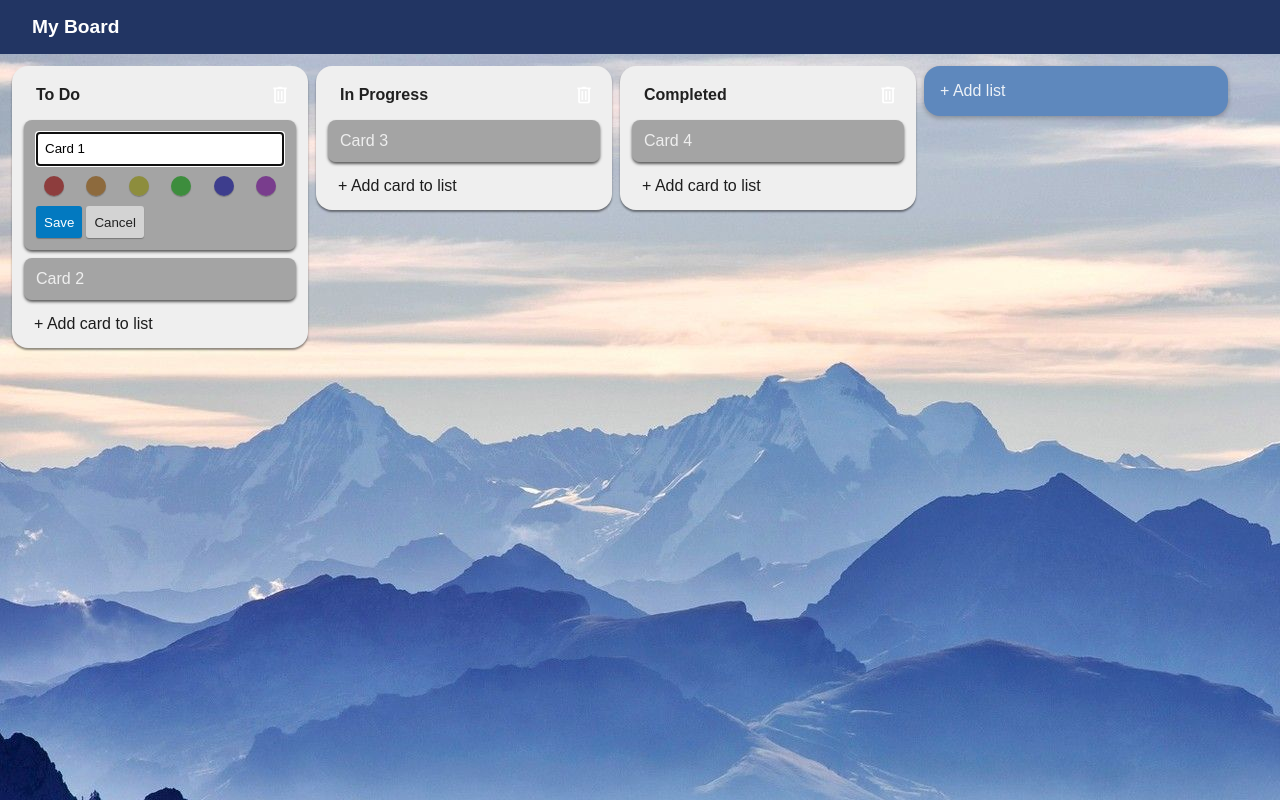
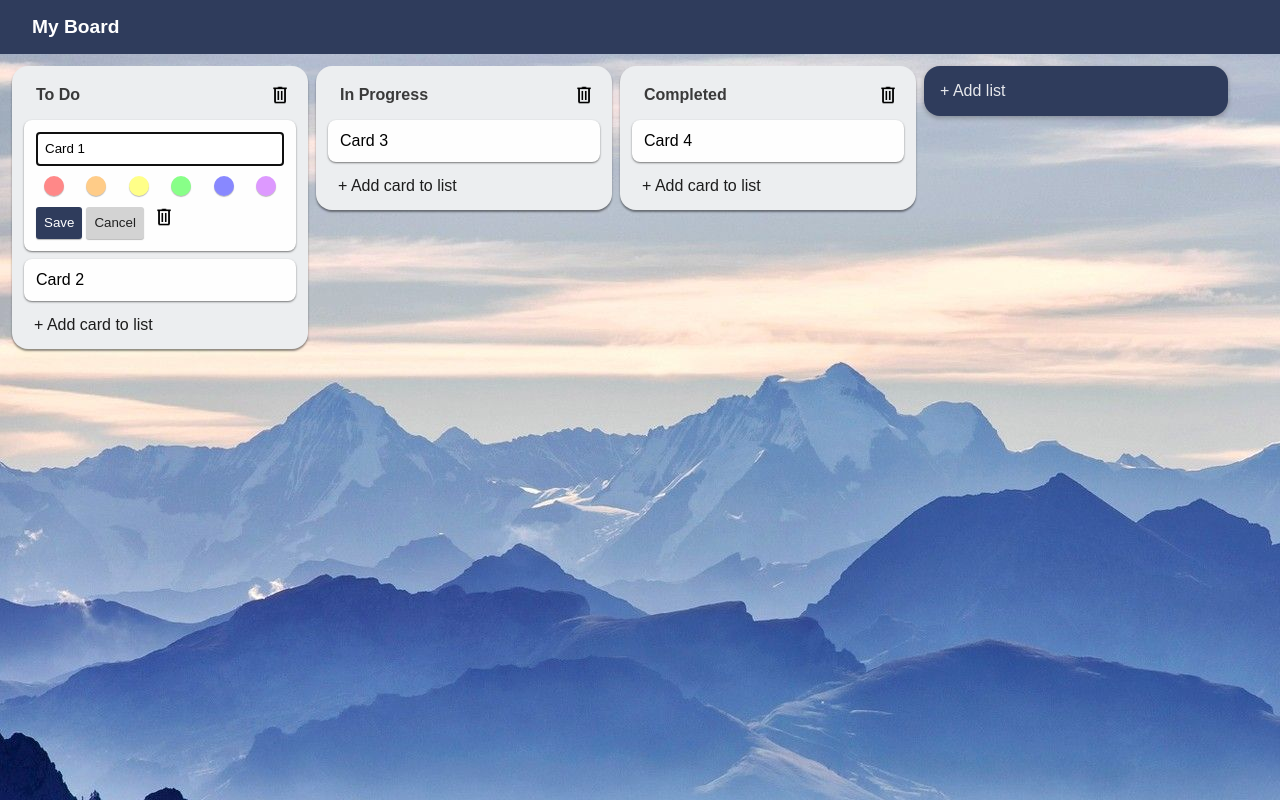
Before and after one commit to dgreenheck/kanban-react, a React (Create React App) app: page / in a window 1280 px wide. Both pictures are taken after a click on the element "Card 1". Shown: the top 800 px of the page. Built offline with nearby package versions, Linux system fonts and the light colour scheme.

Commit message:
Added list id

```diff
--- a/src/App.css
+++ b/src/App.css
@@ -36,12 +36,12 @@ body {
 
 .board-header {
   width: 100%;
-  background-color: #223563;
+  background-color: #2f3c5c;
   padding: 16px;
 }
 
 .button-primary {
-  background-color: #0279C0;
+  background-color: #2f3c5c;
   border: none;
   border-radius: 3px;
   box-shadow: 0px 1px 1px #00000044;
@@ -54,7 +54,7 @@ body {
 }
 
 .button-primary:hover {
-  background-color: #036aa7;
+  background-color: #445786;
 }
 
 .button-cancel {
@@ -82,21 +82,17 @@ body {
   transition: filter 0.2s ease;
 }
 
-.button-icon:hover {
-  filter: brightness(0.8);
-}
-
 .card {
-  background-color: #00000050;
+  background-color: #fefefe;
   border-radius: 8px;
-  box-shadow: 0px 2px 3px #000000A0;
-  color: rgb(238, 238, 238);
+  box-shadow: 0px 1px 2px #00000080;
+  color: black;
   cursor: pointer;
   font-size: medium;
   font-weight: 500px;
   margin-bottom: 8px;
   padding: 12px;
-  transition: background-color 0.3s ease;
+  transition: background-color 0.2s ease;
 }
 
 .card-description {
@@ -111,8 +107,8 @@ body {
   cursor: auto;
 }
 
-.card:hover {
-  background-color: #3a3a3a50;
+.card:hover:not(.editing) {
+  background-color: #8f8f8f50;
 }
 
 .card textarea {
@@ -151,7 +147,7 @@ body {
 }
 
 .list {
-  background-color: #efefef;
+  background-color: #eceef0;
   border-radius: 16px;
   box-shadow: 0px 2px 2px #00000070;
   width: 272px;
@@ -172,7 +168,7 @@ body {
 }
 
 .list-title {
-  color: #202020;
+  color: #3a3a3a;
   font-size: medium;
   font-weight: 600;
   margin-top: 8px;
@@ -203,7 +199,7 @@ body {
   margin: 4px;
   width: 272px;
 
-  background-color: #5e88bd;
+  background-color: #2f3c5c;
   border-radius: 16px;
   box-shadow: 0px 2px 5px #00000044;
   color: rgba(255, 255, 255, 0.884);
@@ -213,6 +209,12 @@ body {
   flex: none;
   align-items: center;
   justify-content: start;
+
+  transition: background-color 0.2s ease;
+}
+
+#add-list-wrapper:hover {
+  background-color: #445786;
 }
 
 #add-list-wrapper.editing {
@@ -234,7 +236,7 @@ body {
 #add-card-button {
   background: none;
   border: none;
-  color: rgb(29, 29, 29);
+  color: #1d1d1d;
   text-align: left;
   font-size: medium;
   margin-left: 4px;
@@ -245,5 +247,5 @@ body {
 }
 
 #add-card-button:hover {
-  color: rgb(235, 235, 235);
+  color: #888888;
 }
--- a/src/components/Board.jsx
+++ b/src/components/Board.jsx
@@ -29,11 +29,12 @@ export default function Board() {
         {lists.map((list) => {
           return (
             <List
-              key={list}
+              key={list.id}
               list={list}
               cards={cards}
               focusedCard={focusedCard}
               onCardCreated={createCard}
+              onCardDeleted={deleteCard}
               onCardMoved={moveCard}
               onListDeleted={deleteList}
             />
@@ -52,7 +53,7 @@ export default function Board() {
     const card = {
       id: Math.floor(32768 * Math.random()),
       description: '',
-      list,
+      listId: list.id,
       order: 0
     }
 
@@ -67,11 +68,30 @@ export default function Board() {
     setCards(newCards);
   }
 
+    /**
+   * Deletes a card
+   * @param {object}} card The card to delete
+   */
+    function deleteCard(card) {
+      // TODO: Make API call
+      console.log('Deleted card');
+      console.log(card);
+
+      // Update state
+      const newCards = cards.filter(x => x.id !== card.id);
+      setCards(newCards);
+    }
+
   /**
    * Creates a new list
-   * @param {string} list
+   * @param {string} name The name of the list
    */
-  function createList(list) {
+  function createList(name) {
+    const list = {
+      id: Math.floor(32768 * Math.random()),
+      name
+    }
+
     // TODO: Make API call
     console.log('Created new list');
     console.log(list);
@@ -84,10 +104,10 @@ export default function Board() {
   /**
    * Moves a card to the target list
    * @param {object} id ID of the moved card
-   * @param {string} targetList The name of the list the card was moved to
+   * @param {string} targetListId The id of the list the card was moved to
    * @param {number} targetPosition The position of the card in the list
    */
-  function moveCard(id, targetList, targetPosition) {
+  function moveCard(id, targetListId, targetPosition) {
     let updatedCards = [...cards];
 
     console.log(cards);
@@ -100,7 +120,7 @@ export default function Board() {
     // Update the positions of the cards in the source list
     updatedCards
       .filter(card => card.id !== id)
-      .filter(card => card.list === movedCard.list)
+      .filter(card => card.listId === movedCard.listId)
       .forEach(card => {
         // All cards after the moved card need to have their
         // position decremented by 1
@@ -112,7 +132,7 @@ export default function Board() {
     // Update the positions of the cards in the target list
     updatedCards
       .filter(card => card.id !== id)
-      .filter(card => card.list === targetList)
+      .filter(card => card.listId === targetListId)
       .forEach(card => {
         // All cards after the moved card need to have their
         // position incremented by 1
@@ -122,7 +142,7 @@ export default function Board() {
       })
 
     // Finally, update list and position for the moved card
-    movedCard.list = targetList;
+    movedCard.listId = targetListId;
     movedCard.position = targetPosition;
 
     // MAKE API CALL
@@ -133,15 +153,15 @@ export default function Board() {
 
   /**
    * Deletes a list
-   * @param {*} list
+   * @param {*} listId Id of the list to delete
    */
-  function deleteList(listToDelete) {
+  function deleteList(listId) {
     // TODO: Make API call
     console.log('Deleted list');
-    console.log(listToDelete);
+    console.log(listId);
 
     // Update state
-    const newLists = lists.filter(list => list !== listToDelete);
+    const newLists = lists.filter(list => list.id !== listId);
     setLists(newLists);
   }
 }
--- a/src/components/Card.jsx
+++ b/src/components/Card.jsx
@@ -10,15 +10,16 @@ import EditableCard from "./EditableCard.jsx";
  * }} param0
  * @returns
  */
-export default function Card({ card, isNew, isBeingDragged }) {
+export default function Card({ card, isNew = false, isBeingDragged = false, onDelete }) {
   let [isEditing, setIsEditing] = useState(isNew);
   let [isDragging, setIsDragging] = useState(false);
 
   return isEditing ? (
     <EditableCard
       card={card}
+      onCancel={() => setIsEditing(false)}
+      onDelete={deleteCard}
       onSave={save}
-      onCancel={() => setIsEditing(false)}
       onColorSelected={updateCardColor}
     ></EditableCard>
   ) : (
@@ -26,7 +27,7 @@ export default function Card({ card, isNew, isBeingDragged }) {
       id={`card-${card.id}`}
       className={isBeingDragged ? "card dragging" : "card"}
       style={{
-        background: card.color,
+        backgroundColor: card.color,
         display: isDragging ? "none" : "block"
       }}
       draggable
@@ -40,6 +41,16 @@ export default function Card({ card, isNew, isBeingDragged }) {
 
   function updateCardColor(color) {
     card.color = color;
+  }
+
+  /**
+   * Prompts user if they want to delete the cadr
+   */
+  function deleteCard() {
+    // eslint-disable-next-line no-restricted-globals
+    if(confirm('Are you sure you want to delete this card?')) {
+      onDelete(card);
+    }
   }
 
   function save() {
--- a/src/components/EditableCard.jsx
+++ b/src/components/EditableCard.jsx
@@ -10,8 +10,9 @@ import { useState } from 'react';
  */
 export default function EditableCard({
   card,
+  onCancel,
+  onDelete,
   onSave,
-  onCancel,
   onColorSelected,
 }) {
   let [color, setColor] = useState(null);
@@ -31,12 +32,12 @@ export default function EditableCard({
       ></textarea>
       <div className="color-palette">
         {[
-          "#800000A0",
-          "#804800A0",
-          "#808000A0",
-          "#008000A0",
-          "#000080A0",
-          "#600080A0",
+          "#FF8888",
+          "#FFCC88",
+          "#FFFF88",
+          "#88FF88",
+          "#8888FF",
+          "#DD99FF",
         ].map((color) => {
           return (
             <div
@@ -44,8 +45,7 @@ export default function EditableCard({
               className="color-palette-item"
               style={{
                 backgroundColor: color,
-                boxShadow:
-                  card.color === color ? "0px 0px 5px 0px white" : null,
+                border: card.color === color ? "solid 1px lightgray" : null,
               }}
               onClick={() => {
                 onColorSelected(color)
@@ -61,6 +61,9 @@ export default function EditableCard({
       <button className="button-cancel" onClick={onCancel}>
         Cancel
       </button>
+      <button className="button-icon" onClick={onDelete}>
+        <img className="icon" src="images/trash.png" alt="delete"></img>
+      </button>
     </div>
   );
 
--- a/src/components/List.jsx
+++ b/src/components/List.jsx
@@ -4,10 +4,11 @@ import Card from "./Card";
 /**
  * Creates a new List component
  * @param {{
- *  list: string,
+ *  list: { id: string, name: string },
  *  cards: Array<object>,
  *  focusedCard: object,
- *  onCardCreated: () => (),
+ *  onCardCreated: (object) => (),
+ *  onCardDeleted: (object, string, number) => (),
  *  onCardMoved: (object) => (),
  *  onListDeleted: (string) => ()
  * }} params
@@ -17,16 +18,16 @@ export default function List({
   cards,
   focusedCard,
   onCardCreated,
+  onCardDeleted,
   onCardMoved,
-  onListDeleted,
+  onDelete,
 }) {
-  const listId = `list-${list}`;
   const [dragData, setDragData] = useState(null);
 
   // Get the cards in this list (sorted by position)
   let listCards = cards
     .filter((card) => {
-      return card.list === list;
+      return card.listId === list.id;
     })
     .sort((a, b) => a.position > b.position)
     .map((card) => (
@@ -36,19 +37,20 @@ export default function List({
         // If this card is the currently focused card, start it in
         // an editable state
         isNew={card.id === focusedCard?.id}
+        onDelete={onCardDeleted}
       />
     ));
 
-  // If a card is being dragged, show its silhoutte
+  // If a card is being dragged, show a translucent placeholder
   if (dragData) {
     const draggedCard = cards.find((card) => card.id === dragData.cardId);
+    console.log(dragData);
     listCards.splice(
       dragData.position,
       0,
       <Card
         key={-1}
         card={draggedCard}
-        isNew={false}
         isBeingDragged={true}
       />
     );
@@ -56,15 +58,15 @@ export default function List({
 
   return (
     <div
-      id={listId}
+      id={`list-${list.id}`}
       className="list"
       onDragOver={dragOver}
       onDrop={cardDropped}
       onDragLeave={() => setDragData(null)}
     >
       <div className="list-header">
-        <h1 className="list-title">{list}</h1>
-        <button className="button-icon" onClick={() => onListDeleted(list)}>
+        <h1 className="list-title">{list.name}</h1>
+        <button className="button-icon" onClick={deleteList}>
           <img className="icon" src="images/trash.png" alt="delete"></img>
         </button>
       </div>
@@ -76,12 +78,22 @@ export default function List({
   );
 
   /**
+   * Prompts user if they want to delete the list
+   */
+  function deleteList() {
+    // eslint-disable-next-line no-restricted-globals
+    if(confirm(`Are you sure you want to delete the list ${list.name}?`)) {
+      onDelete(list.id)
+    }
+  }
+
+  /**
    *
    * @param {DragEvent} e Drag event data
    */
   function dragOver(e) {
     setDragData({
-      cardId: Number(e.dataTransfer.getData("cardId")),
+      cardId: e.dataTransfer.getData("cardId"),
       position: calculateListPosition(e),
     });
   }
@@ -91,8 +103,8 @@ export default function List({
    * @param {DragEvent} e Drag event data
    */
   function cardDropped(e) {
-    const cardId = Number(e.dataTransfer.getData("cardId"));
-    onCardMoved(cardId, list, calculateListPosition(e));
+    const cardId = e.dataTransfer.getData("cardId");
+    onCardMoved(cardId, list.id, calculateListPosition(e));
     setDragData(null);
   }
 
@@ -104,7 +116,7 @@ export default function List({
    */
   function calculateListPosition(e) {
     // Get the DOM elements of the cards in this list
-    const listElement = document.getElementById(listId);
+    const listElement = document.getElementById(`list-${list.id}`);
     let listCards = [...listElement.children].filter((card) =>
       card.classList.contains("card")
     );
--- a/src/services/data.json
+++ b/src/services/data.json
@@ -1,31 +1,44 @@
 {
-  "lists": ["To Do", "In Progress", "Completed"],
+  "lists": [
+    {
+      "id": "1",
+      "name": "To Do"
+    },
+    {
+      "id": "2",
+      "name": "In Progress"
+    },
+    {
+      "id": "3",
+      "name": "Completed"
+    }
+  ],
   "cards": [
     {
-      "id": 1,
+      "id": "1",
       "description": "Card 1",
-      "list": "To Do",
+      "listId": "1",
       "position": 0,
       "color": null
     },
     {
-      "id": 2,
+      "id": "2",
       "description": "Card 2",
-      "list": "To Do",
+      "listId": "1",
       "position": 1,
       "color": null
     },
     {
-      "id": 3,
+      "id": "3",
       "description": "Card 3",
-      "list": "In Progress",
+      "listId": "2",
       "position": 0,
       "color": null
     },
     {
-      "id": 4,
+      "id": "4",
       "description": "Card 4",
-      "list": "Completed",
+      "listId": "3",
       "position": 0,
       "color": null
     }
```
Also changed, not shown: public/images/trash.png.
